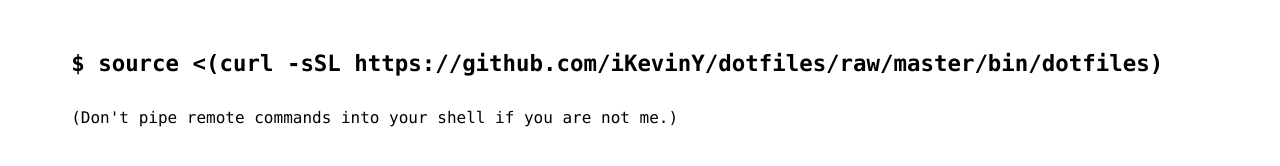
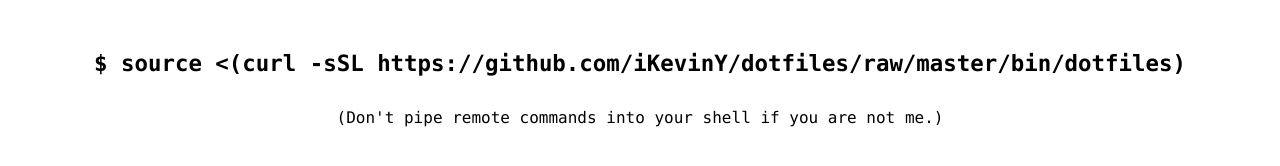
Before and after one commit to iKevinY/dotfiles, a plain HTML site: page index.html in a window 1280 px wide. Drawn offline with Linux system fonts and the light colour scheme.

Commit message:
Center text on page

```diff
--- a/index.html
+++ b/index.html
@@ -9,8 +9,9 @@
         }
 
         div {
-            max-width: 90%;
+            max-width: 95%;
             margin: 50px auto;
+            text-align: center;
         }
 
         p {
```
